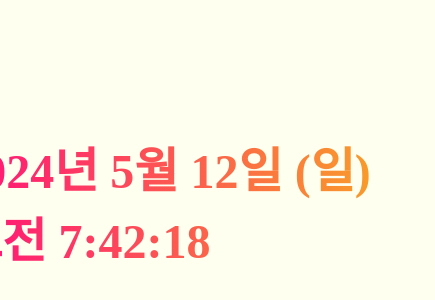
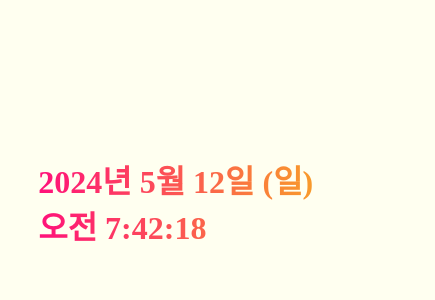
Before and after one commit to JIUUOO/clock-display, a React (Create React App) app: page / in a window 390 px wide. Shown: the part 220-520 px from the top of the page, 435 px wide, since content can reach past the window. Built offline with nearby package versions, Linux system fonts and the light colour scheme.

Commit message:
design: modify font size for mobile window

```diff
--- a/package.json
+++ b/package.json
@@ -2,7 +2,7 @@
   "name": "clock-display",
   "version": "0.1.0",
   "homepage": "https://jiuuoo.github.io/clock-display",
-  "private": false,
+  "private": true,
   "dependencies": {
     "@testing-library/jest-dom": "^5.17.0",
     "@testing-library/react": "^13.4.0",
--- a/src/index.css
+++ b/src/index.css
@@ -36,3 +36,12 @@ body {
     display: block;
   }
 }
+
+@media (max-width: 500px) {
+  .wrap-clock {
+    width: 20rem;
+  }
+  .clock {
+    font-size: 2rem;
+  }
+}
```
